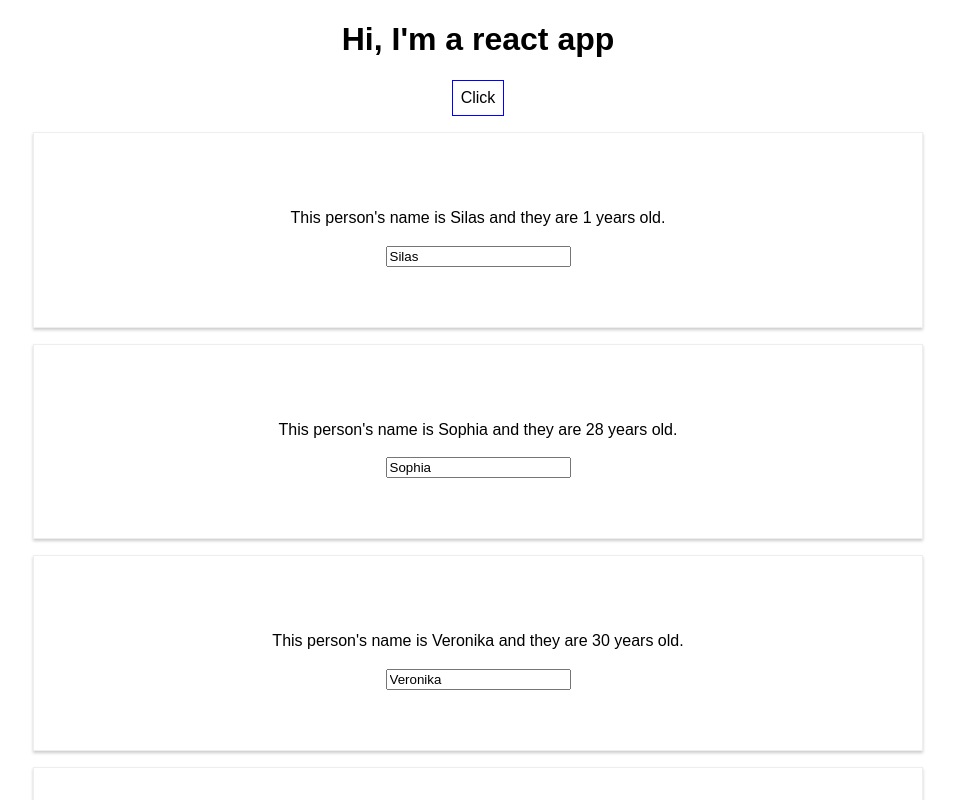
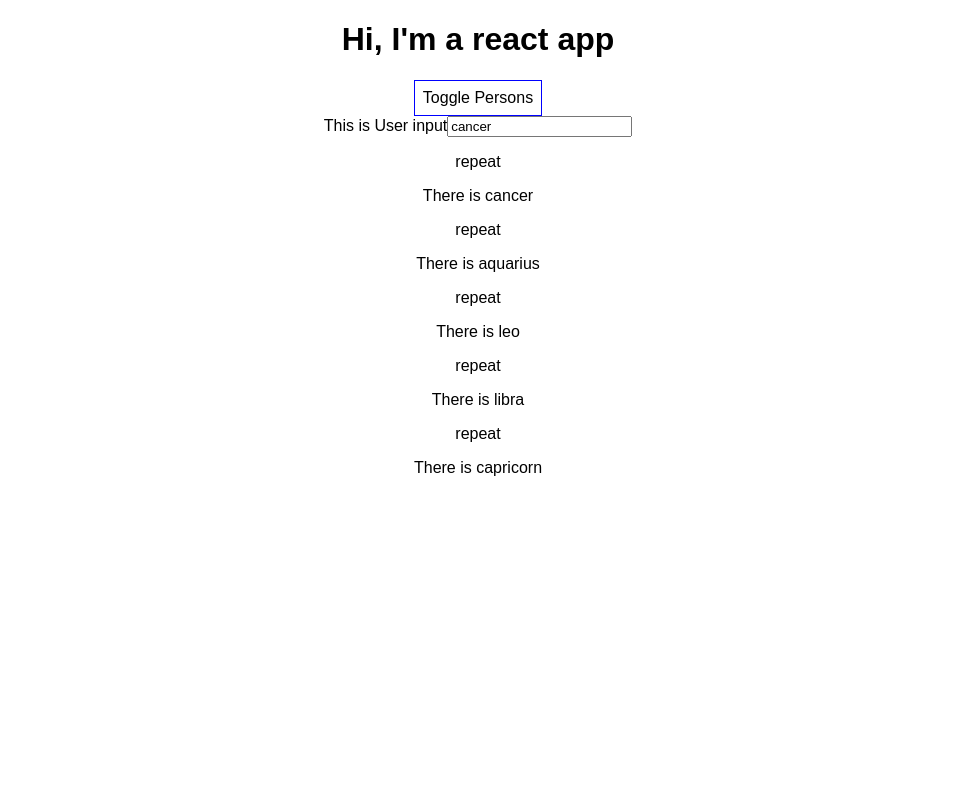
Before and after one commit to step818/React-State-and-Binding-Practice, a React (Create React App) app: page / in a window 1280 px wide. Shown: the top 800 px of the page, without its empty margins (162-1117 px from the left). Built offline with nearby package versions, Linux system fonts and the light colour scheme.

Commit message:
conditional rendering

```diff
--- a/src/App.js
+++ b/src/App.js
@@ -18,7 +18,8 @@
       { name: 'leo'},
       { name: 'libra'},
       { name: 'capricorn'},
-    ]
+    ],
+    showPersons: false
   }
 
   switchNameHandler = (newName) => {
@@ -44,6 +45,12 @@
     })
   }
 
+  togglePersonsHandler = () => {
+    console.log('hey');
+    const doesShow = this.state.showPersons;
+    this.setState({showPersons: !doesShow});
+  }
+
   changeConstellationName = (event) => {
     this.setState({
       constellations: [
@@ -65,12 +72,11 @@
       cursor: 'pointer'
     };
 
-    return (
-      <div className="App">
-        <h1>Hi, I'm a react app</h1>
-        <button
-          style={buttonStyle}
-          onClick={() => this.switchNameHandler('Dookie')}>Click</button>
+    let persons = null;
+
+    if (this.state.showPersons) {
+      persons = (
+        <div>
             <Person
               name={this.state.persons[0].name}
               age={this.state.persons[0].age}
@@ -85,6 +91,19 @@
               name={this.state.persons[3].name}
               age={this.state.persons[3].age}
               changed={this.nameChangeHandler}/>
+          </div>
+      );
+    }
+
+    return (
+      <div className="App">
+        <h1>Hi, I'm a react app</h1>
+        <button
+          style={buttonStyle}
+          onClick={this.togglePersonsHandler}>Toggle Persons</button>
+
+          {persons}
+
         <UserInput
           constel={this.state.constellations[0].name}
           somethingIsHappening={this.changeConstellationName}/>
```
Lines whose indentation alone changed are shown as unchanged.
